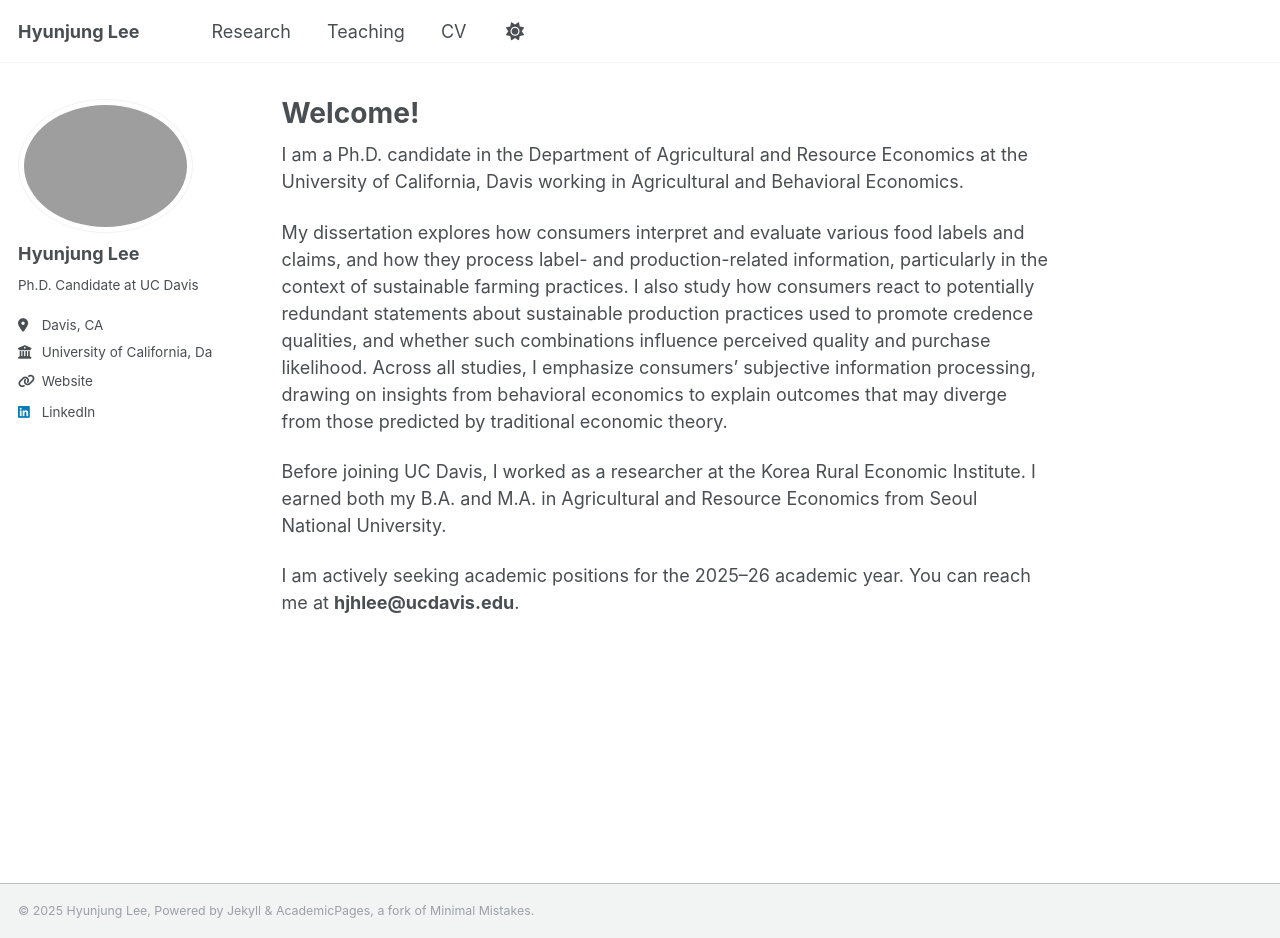
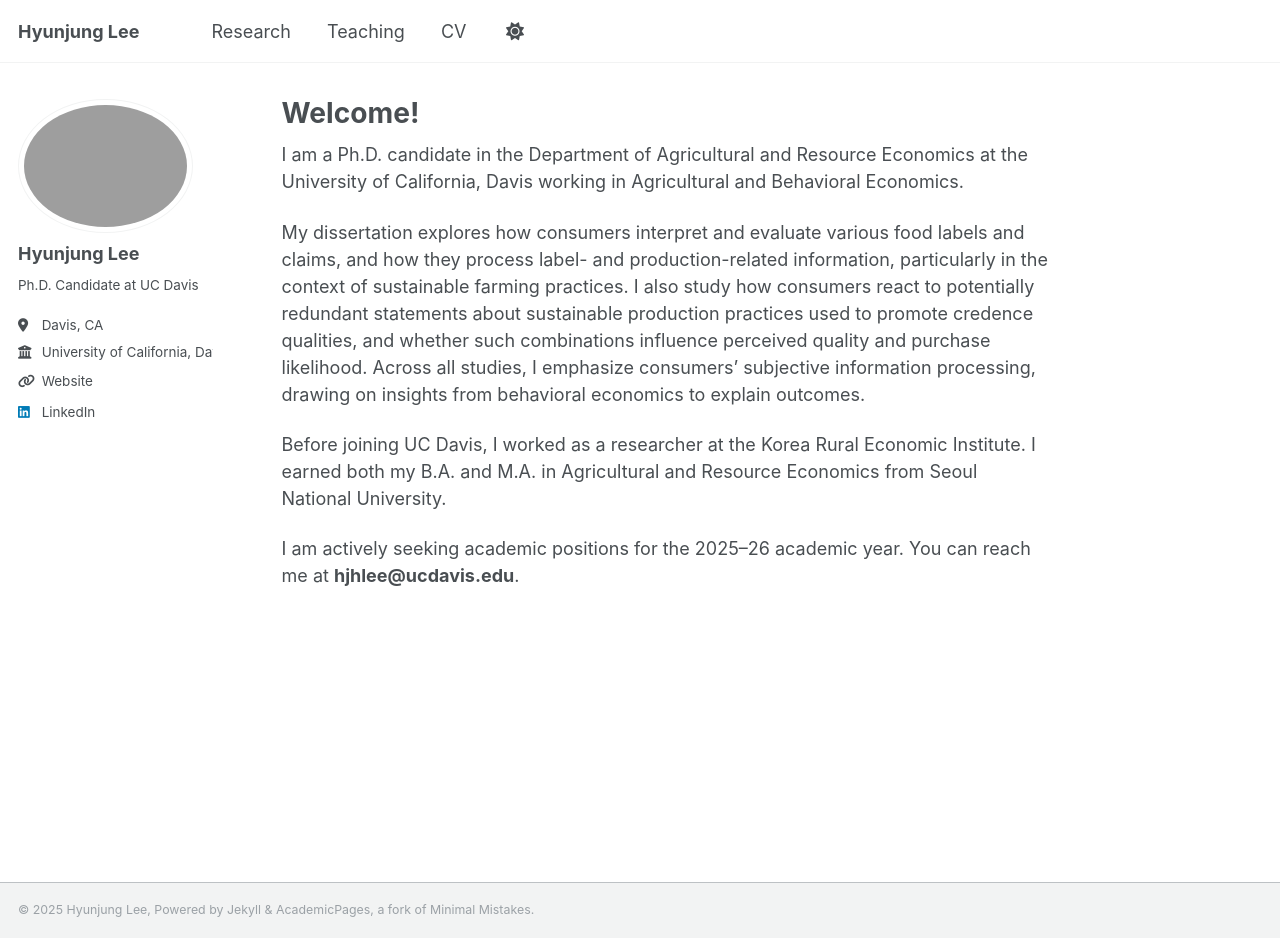
Before and after one commit to Hyunjung-agLee/hyunjung-aglee, a Jekyll site: the page built from _pages/about.md, in a window 1280 px wide and 938 px high. Built offline with Jekyll 4.4.1, drawn with Linux system fonts in a browser that asks for light colours; a script that is not in the unit is left out.

Commit message:
Update about.md

```diff
--- a/_pages/about.md
+++ b/_pages/about.md
@@ -10,7 +10,7 @@ redirect_from:
 
 I am a Ph.D. candidate in the Department of Agricultural and Resource Economics at the University of California, Davis working in Agricultural and Behavioral Economics.
 
-My dissertation explores how consumers interpret and evaluate various food labels and claims, and how they process label- and production-related information, particularly in the context of sustainable farming practices. I also study how consumers react to potentially redundant statements about sustainable production practices used to promote credence qualities, and whether such combinations influence perceived quality and purchase likelihood. Across all studies, I emphasize consumers’ subjective information processing, drawing on insights from behavioral economics to explain outcomes that may diverge from those predicted by traditional economic theory.
+My dissertation explores how consumers interpret and evaluate various food labels and claims, and how they process label- and production-related information, particularly in the context of sustainable farming practices. I also study how consumers react to potentially redundant statements about sustainable production practices used to promote credence qualities, and whether such combinations influence perceived quality and purchase likelihood. Across all studies, I emphasize consumers’ subjective information processing, drawing on insights from behavioral economics to explain outcomes.
 
 Before joining UC Davis, I worked as a researcher at the Korea Rural Economic Institute. I earned both my B.A. and M.A. in Agricultural and Resource Economics from Seoul National University.
 
```
